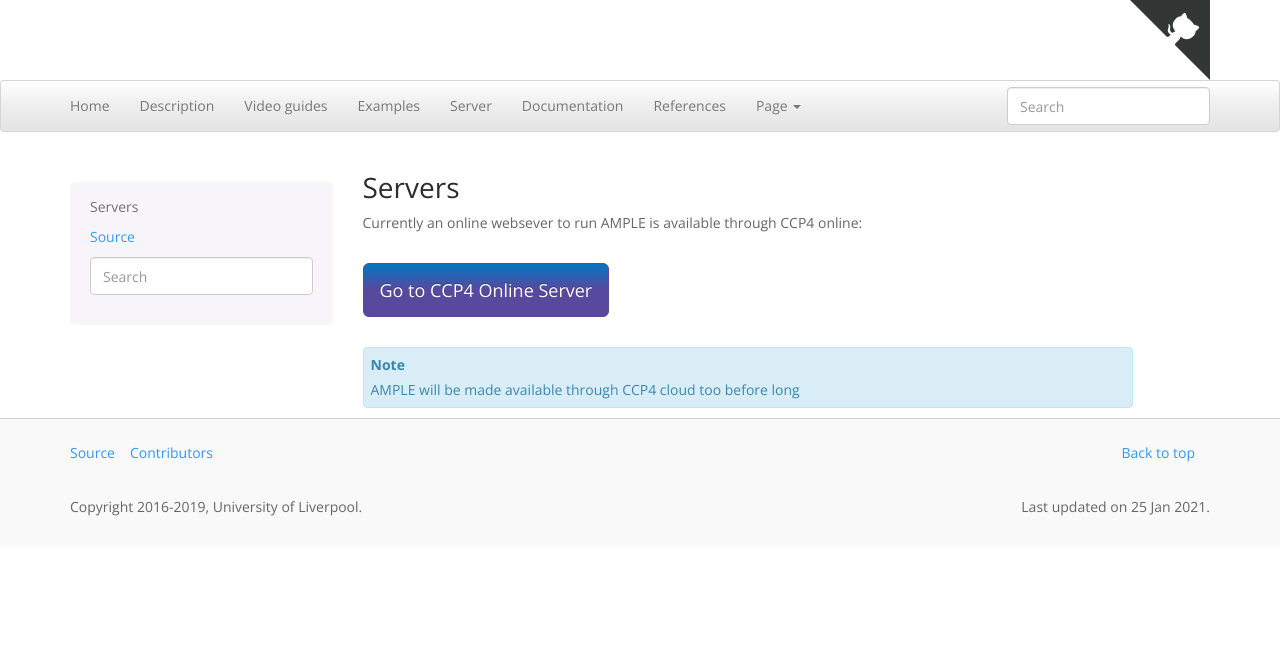
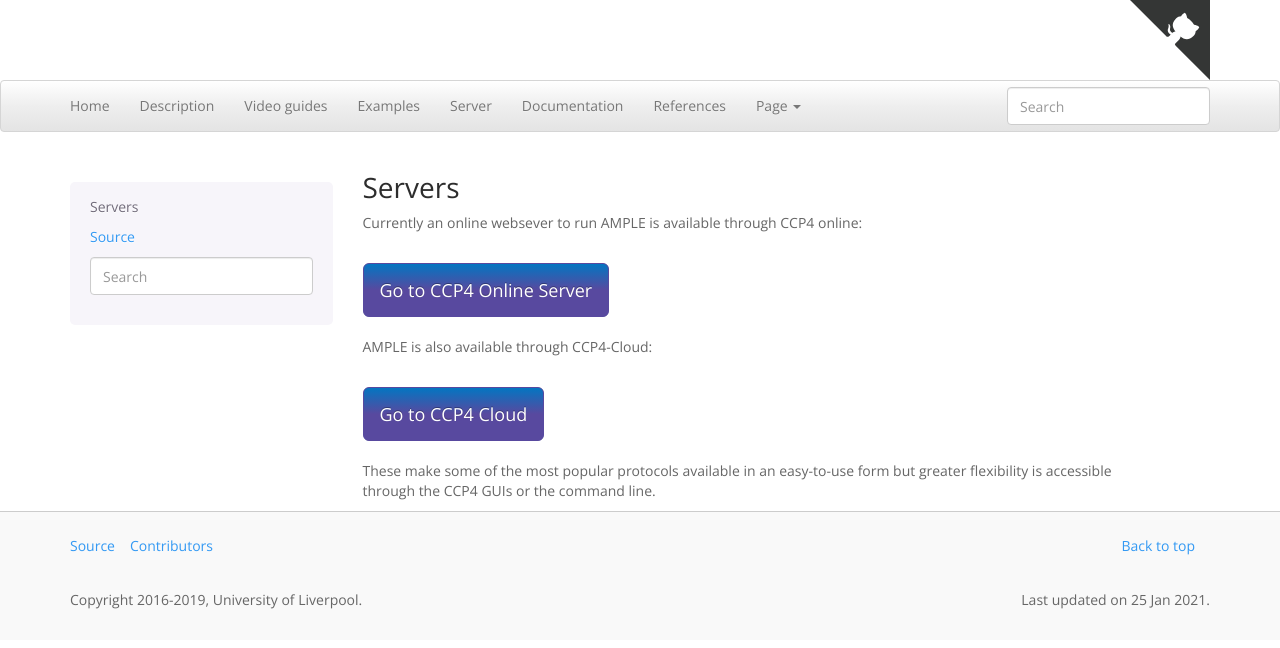
Before and after one commit to rigdenlab/ample, a Sphinx documentation site: the page built from docs/server.rst, in a window 1280 px wide. Shown: the top 648 px of the page. Built offline with Sphinx 7.4.7, drawn with Linux system fonts in a browser that asks for light colours.

Commit message:
add button for ccp4 cloud

```diff
--- a/docs/server.rst
+++ b/docs/server.rst
@@ -13,18 +13,14 @@
    </div>
    </br>
 
-.. note::
-    AMPLE will be made available through CCP4 cloud too before long
+AMPLE is also available through CCP4-Cloud:
 
-..
-  AMPLE is also available through CCP4-Cloud:
+.. raw:: html
 
-    .. raw:: html
+   <br>
+   <div>
+       <a target="_blank" href="https://cloud.ccp4.ac.uk/" class="btn btn-primary btn-lg">Go to CCP4 Cloud</a>
+   </div>
+   </br>
 
-       <br>
-       <div>
-           <a target="_blank" href="http://ccp4serv6.rc-harwell.ac.uk/jscofe/" class="btn btn-primary btn-lg">Go to CCP4 Cloud</a>
-       </div>
-       </br>
-
-    These make some of the most popular protocols available in an easy-to-use form but greater flexibility is accessible through the CCP4 GUIs or the command line.
+These make some of the most popular protocols available in an easy-to-use form but greater flexibility is accessible through the CCP4 GUIs or the command line.
```
